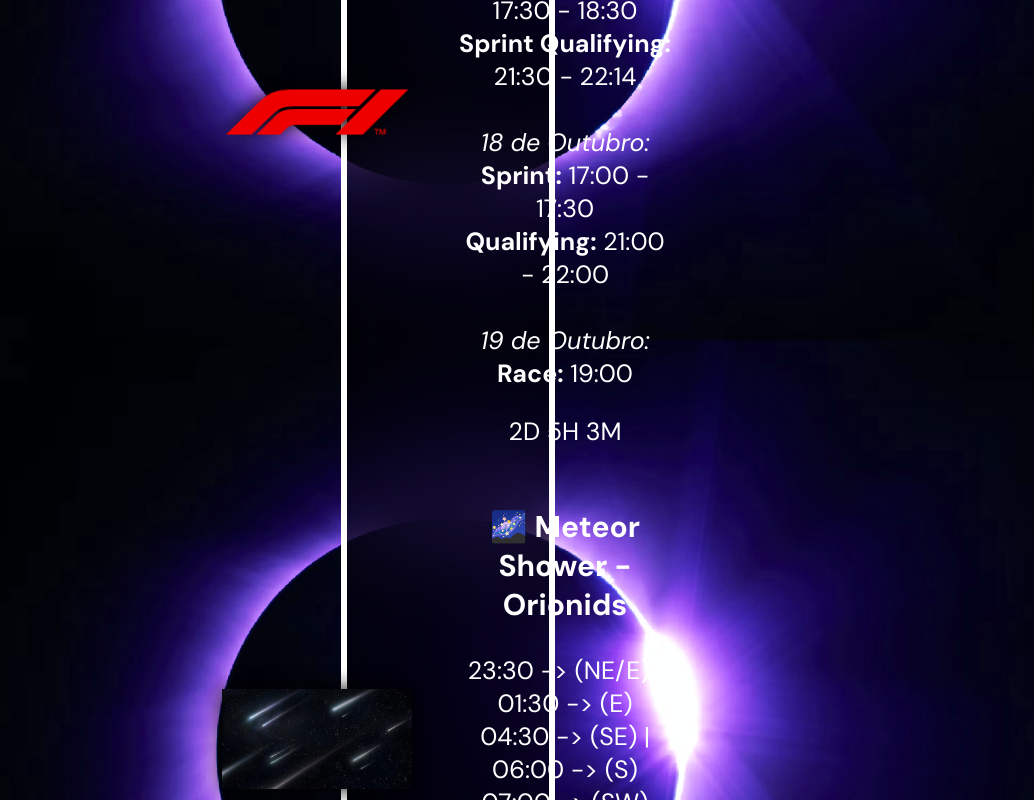
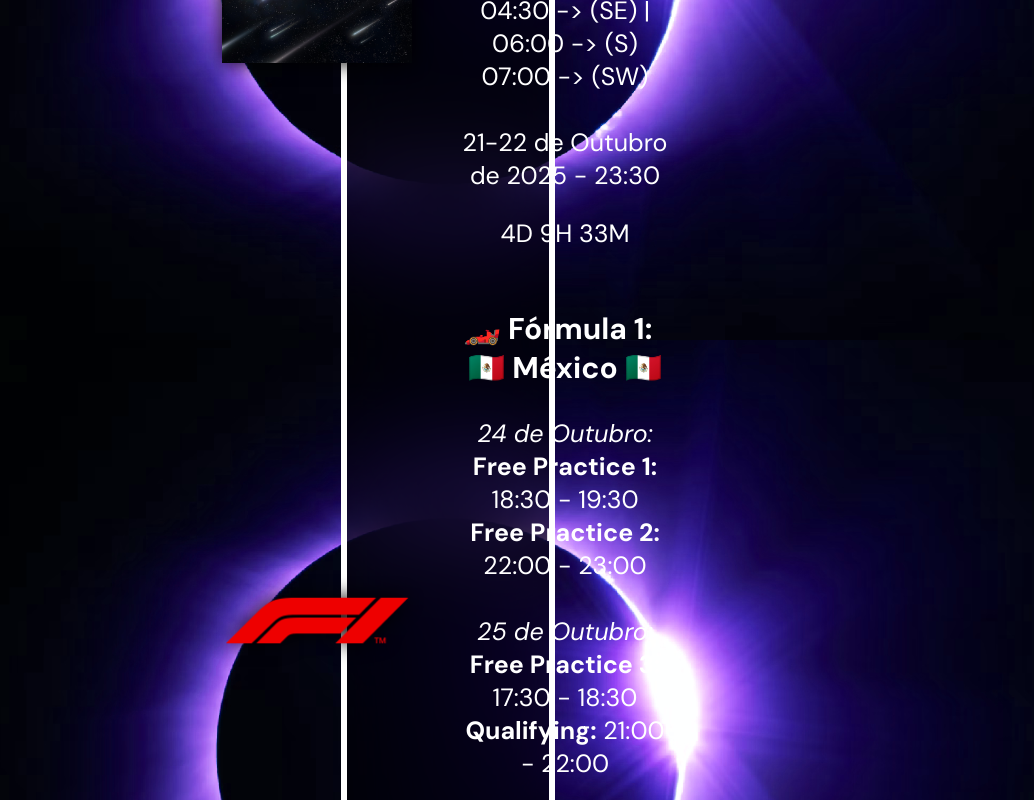
Before and after one commit to martimcabral/home-page, a React (Vite) app: page / in a window 1280 px wide. Shown: the part 1260-2060 px from the top of the page, without its empty margins (192-1226 px from the left). Built offline with nearby package versions, Linux system fonts and the light colour scheme.

Commit message:
Update App.jsx

```diff
--- a/src/App.jsx
+++ b/src/App.jsx
@@ -18,23 +18,6 @@
         <table>
             <tr>
               <Timer
-                title="🏎️ Fórmula 1:   🇺🇸 Estados Unidos 🇺🇸"
-                dateJS="Oct 19, 2025 19:00:00"
-                description="
-                              <i>17 de Outubro:</i> <br>
-                              <b>Free Practice 1:</b> 17:30 - 18:30 <br>
-                              <b>Sprint Qualifying:</b> 21:30 - 22:14 <br><br>
-                              <i>18 de Outubro:</i> <br>
-                              <b>Sprint:</b> 17:00 - 17:30 <br>
-                              <b>Qualifying:</b> 21:00 - 22:00 <br><br>
-                              <i>19 de Outubro: </i> <br>
-                              <b>Race:</b> 19:00 <br>
-                            "
-                website="https://www.formula1.com/"
-                image={imageF1}
-              />
-
-              <Timer
                 title="🌌 Meteor Shower - Orionids "
                 dateJS="Oct 21, 2025 23:30:00"
                 description="
@@ -51,7 +34,14 @@
                 title="🏎️ Fórmula 1:   🇲🇽 México 🇲🇽"
                 dateJS="Oct 26, 2025 19:00:00"
                 description="
-                              24-26 de Outubro de 2025
+                              <i>24 de Outubro:</i> <br>
+                              <b>Free Practice 1:</b> 18:30 - 19:30 <br>
+                              <b>Free Practice 2:</b> 22:00 - 23:00 <br><br>
+                              <i>25 de Outubro:</i> <br>
+                              <b>Free Practice 3:</b> 17:30 - 18:30 <br>
+                              <b>Qualifying:</b> 21:00 - 22:00 <br><br>
+                              <i>26 de Outubro: </i> <br>
+                              <b>Race:</b> 19:00 <br>
                             "
                 website="https://www.formula1.com/"
                 image={imageF1}
```
